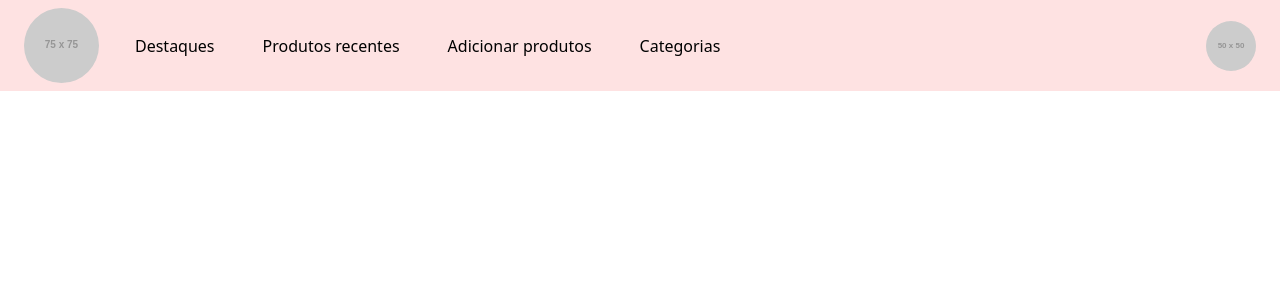
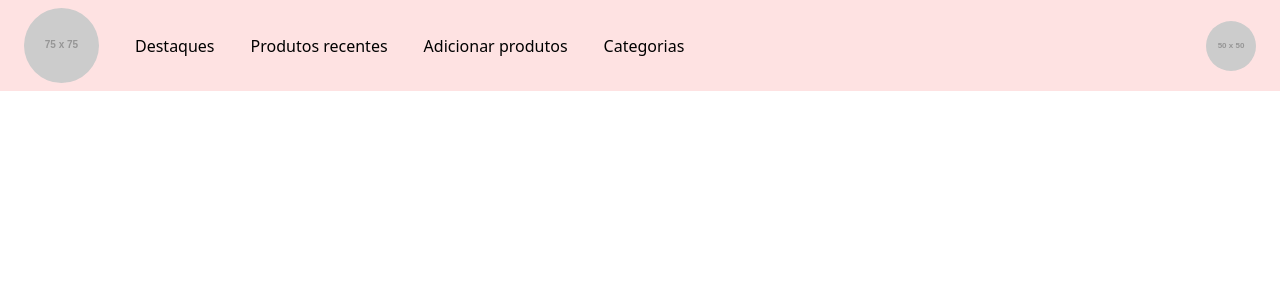
Before and after one commit to machado001/marketplace, a React (Vite) app in the folder react-marketplace/: page / in a window 1280 px wide. Shown: the top 300 px of the page. Built offline with nearby package versions, Linux system fonts and the light colour scheme.

Commit message:
Update index.jsx

```diff
--- a/react-marketplace/src/components/Header/index.jsx
+++ b/react-marketplace/src/components/Header/index.jsx
@@ -1,4 +1,4 @@
-const itemNavBarClassName = "transition ease-in-out my-2 p-3 hover:bg-red-200 rounded-md"
+const itemNavBarClassName = "transition ease-in-out my-2 p-3 hover:bg-red-200 rounded-md md:text-center"
 
 export default function Header() {
   return (
@@ -10,7 +10,7 @@ export default function Header() {
             alt="placeholder img"
             className="rounded-full mr-6"
           />
-          <ul className='w-auto gap-6 md:flex justify-between md:items-center justify-center'>
+          <ul className='w-auto gap-3 md:flex justify-between md:items-center justify-center'>
             <li className= {itemNavBarClassName}><a href="#">Destaques</a></li>
             <li className= {itemNavBarClassName}><a href="#">Produtos recentes</a></li>
             <li className= {itemNavBarClassName}><a href="#">Adicionar produtos</a></li>
```
